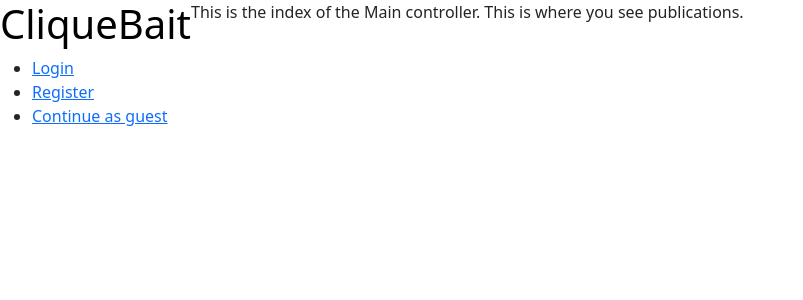
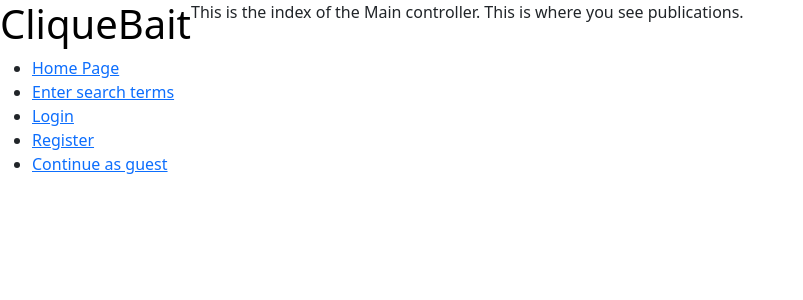
Before and after one commit to NicholasA2/ecommerceAssignment2, a PHP site: page / in a window 1280 px wide. Shown: the top 300 px of the page, without its empty margins (0-803 px from the left). Run offline with PHP 8.4, Linux system fonts and the light colour scheme.

Commit message:
header changed

```diff
--- a/app/views/header.php
+++ b/app/views/header.php
@@ -6,6 +6,8 @@
         <div>
             <h1 style="color:black; text-align: center;"><?= $data ?></h1>
             <ul>
+                <li><a href='/Main/index' >Home Page</a></li>
+                <li><a href='/Main/' >Enter search terms</a></li>
                 <li><a href='/Main/' >Login</a></li>
                 <li><a href='/Main/' >Register</a></li>
                 <li><a href='/Main/'>Continue as guest</a></li>
```
